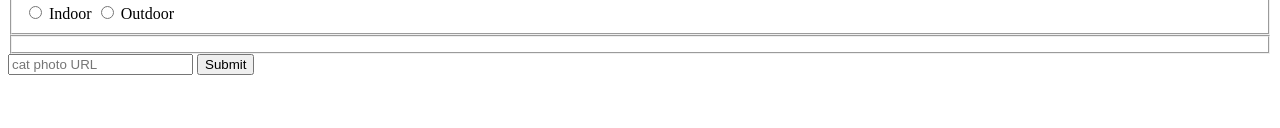
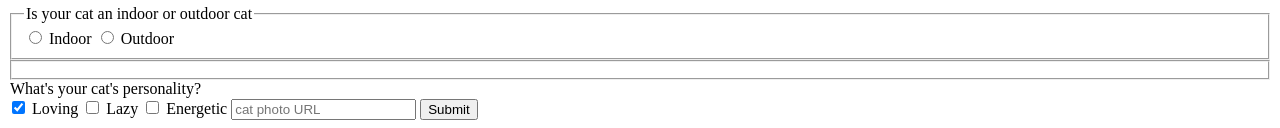
Before and after one commit to hamzaexe/webdev-prep, a plain HTML site: page cat-app/index.html in a window 1280 px wide. Shown: the part 1478-1606 px from the top of the page. Before the commit the page ends 1569 px from the top, so only its background shows below. Drawn offline with Linux system fonts and the light colour scheme.

Commit message:
adding checkboxes

```diff
--- a/cat-app/index.html
+++ b/cat-app/index.html
@@ -1,5 +1,10 @@
-<html>
+<!DOCTYPE html>
 
+<html lang="en">
+    <head>
+
+        <title>CatPhotoApp</title>
+    </head>
 <body>
     <main>
         <h1>CatPhotoApp</h1>
@@ -46,6 +51,11 @@
                 </fieldset>
                 <fieldset>
                 </fieldset>
+                <legend>What's your cat's personality?</legend>
+                <input id="loving" type="checkbox" name="personality" value="loving" checked> <label for="loving">Loving</label>
+                <input id="lazy" type="checkbox" name="personality" value="lazy"> <label for="lazy">Lazy</label>
+                <input id="energetic" type="checkbox" name="personality" value="energetic"> <label for="energetic">Energetic</label>
+                </fieldset>
 
                 <input type="text" name="catphotourl" placeholder="cat photo URL" required>
                 <button type="submit">Submit</button>
```
